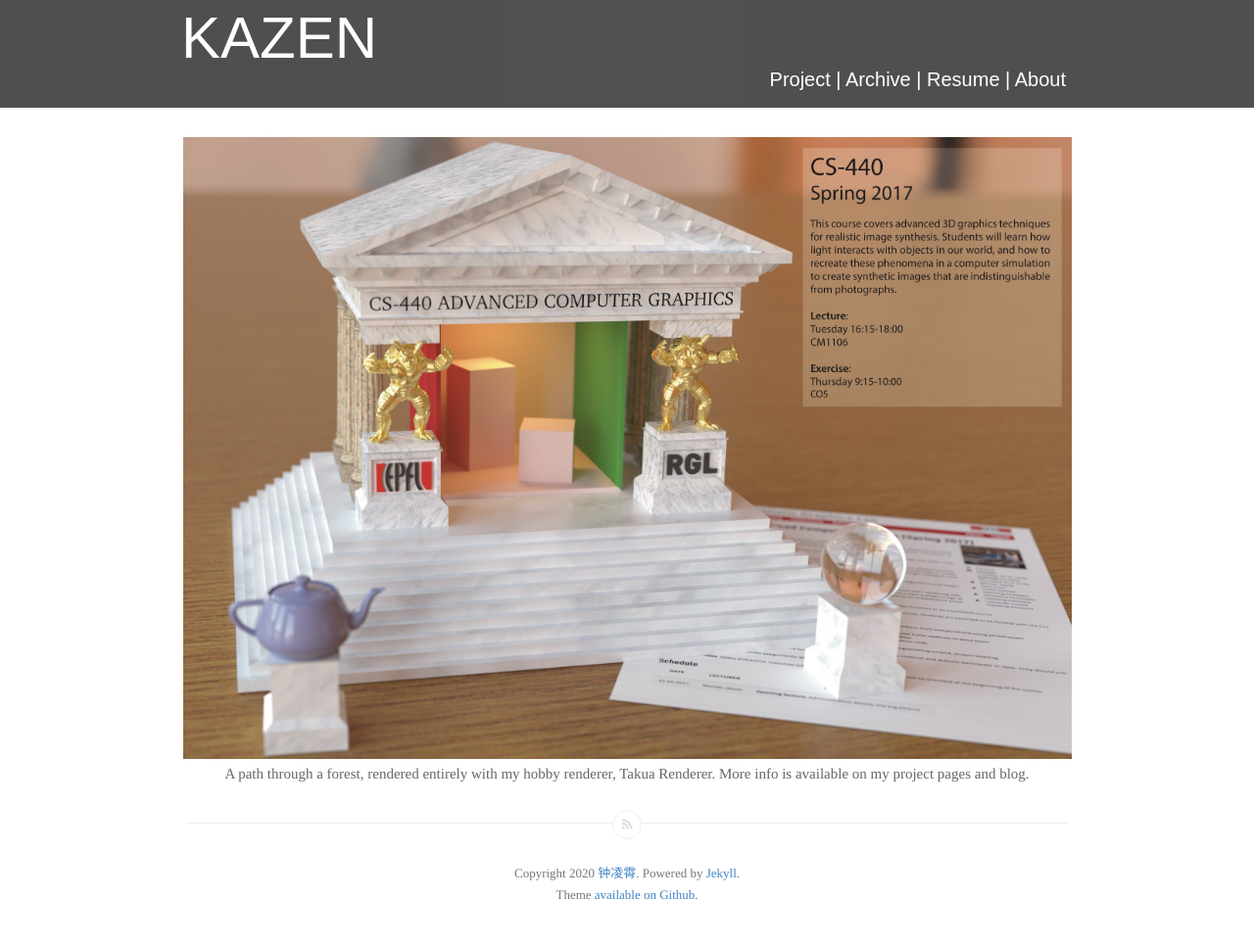
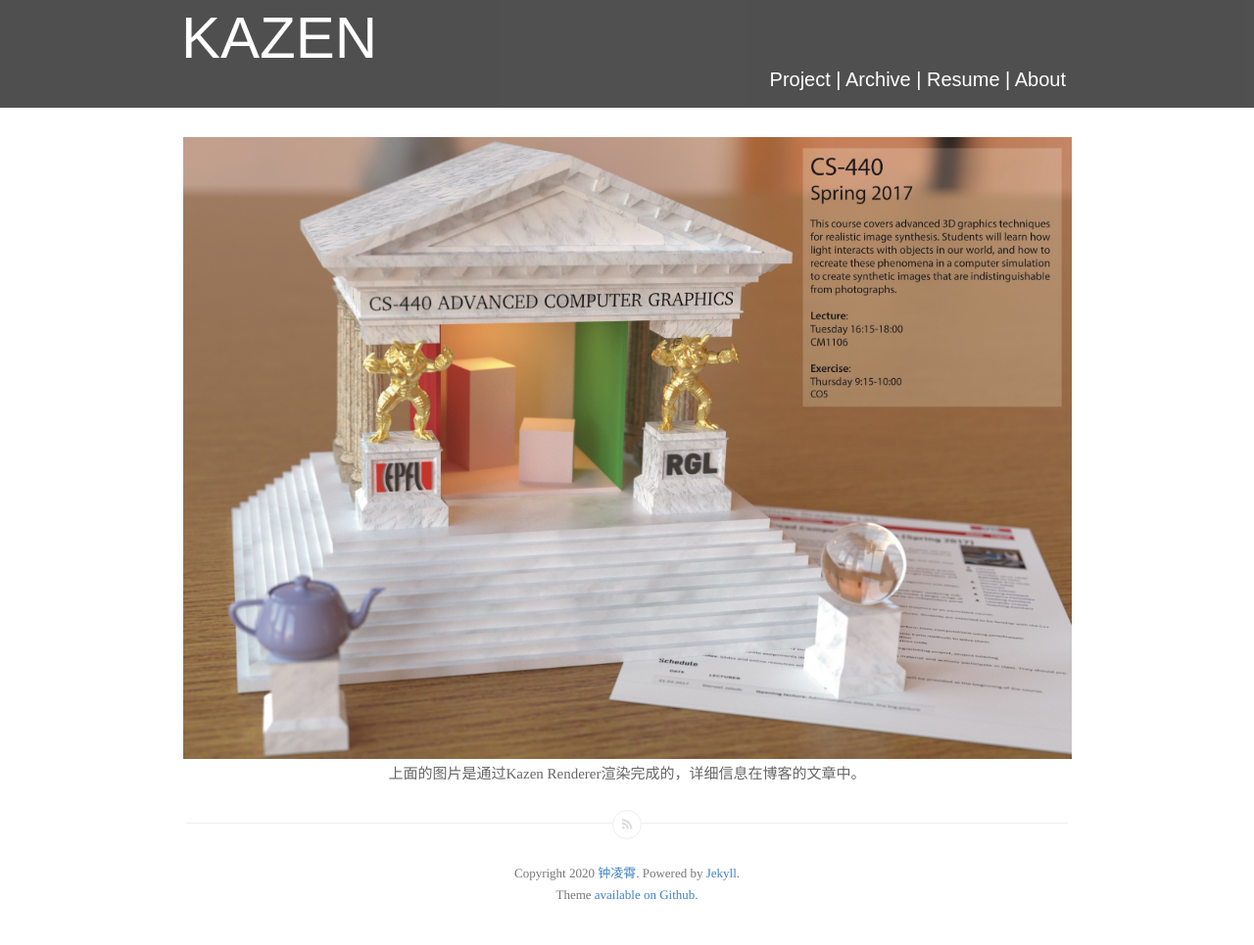
Before and after one commit to Kazen-Renderer/Kazen-Renderer.github.io, a Jekyll site: the page built from index.html, in a window 1280 px wide. Shown: the whole page at 98% size. Built offline with Jekyll 4.4.1, drawn with Linux system fonts in a browser that asks for light colours; the list of posts is cut into pages by our own code.

Commit message:
Update index.html

```diff
--- a/index.html
+++ b/index.html
@@ -47,7 +47,7 @@
 <main class="content" role="main">
 	<div class="content">
 		<div align="center"
-			<p><img src="includes/banner.jpg" width="907" height="635" ><div class="caption">A path through a forest, rendered entirely with my hobby renderer, Takua Renderer. More info is available on my project pages and blog.</div>
+			<p><img src="includes/banner.jpg" width="907" height="635" ><div class="caption">上面的图片是通过Kazen Renderer渲染完成的，详细信息在博客的文章中。</div>
 		</div>
 		<br>
 	</div>
```
